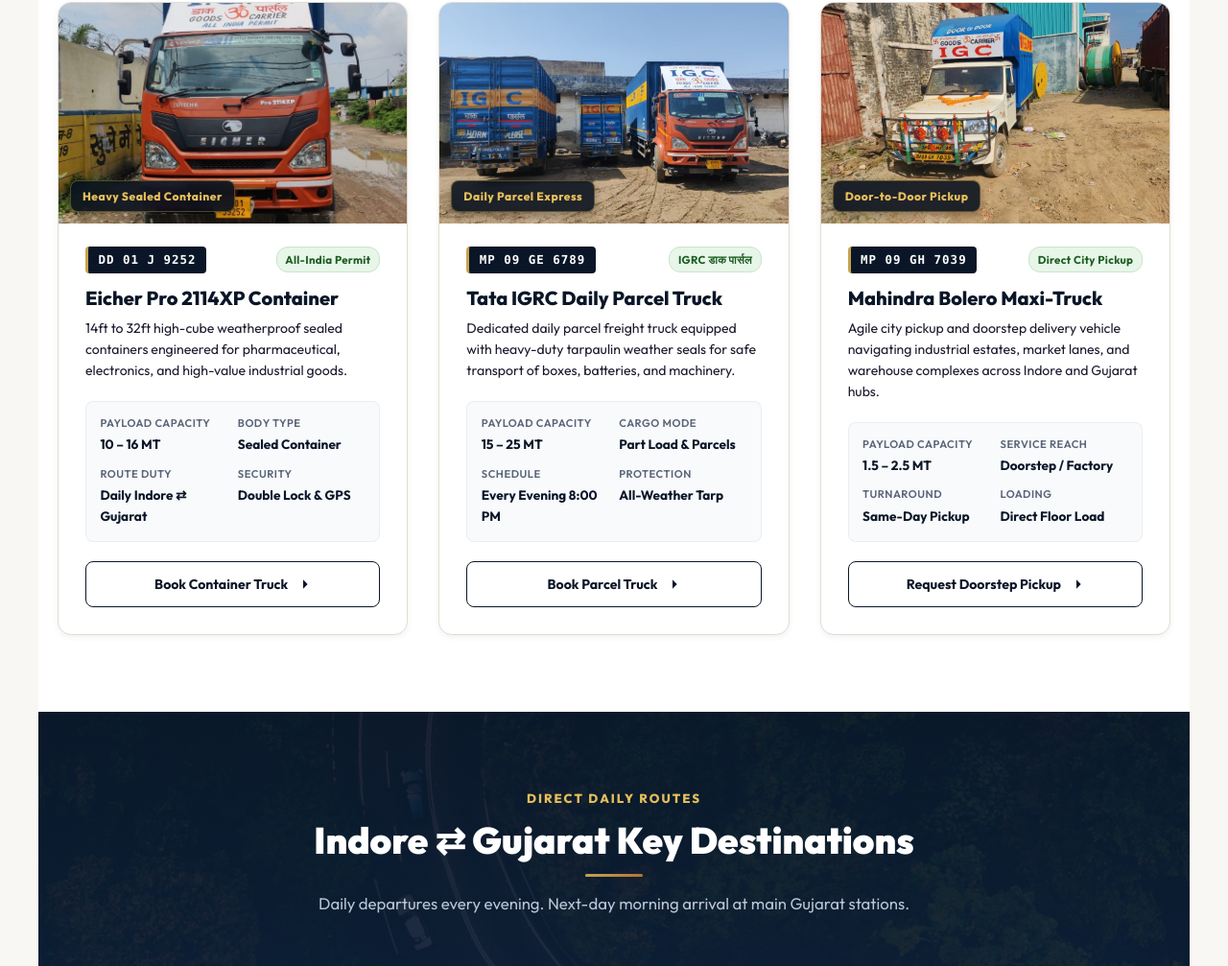
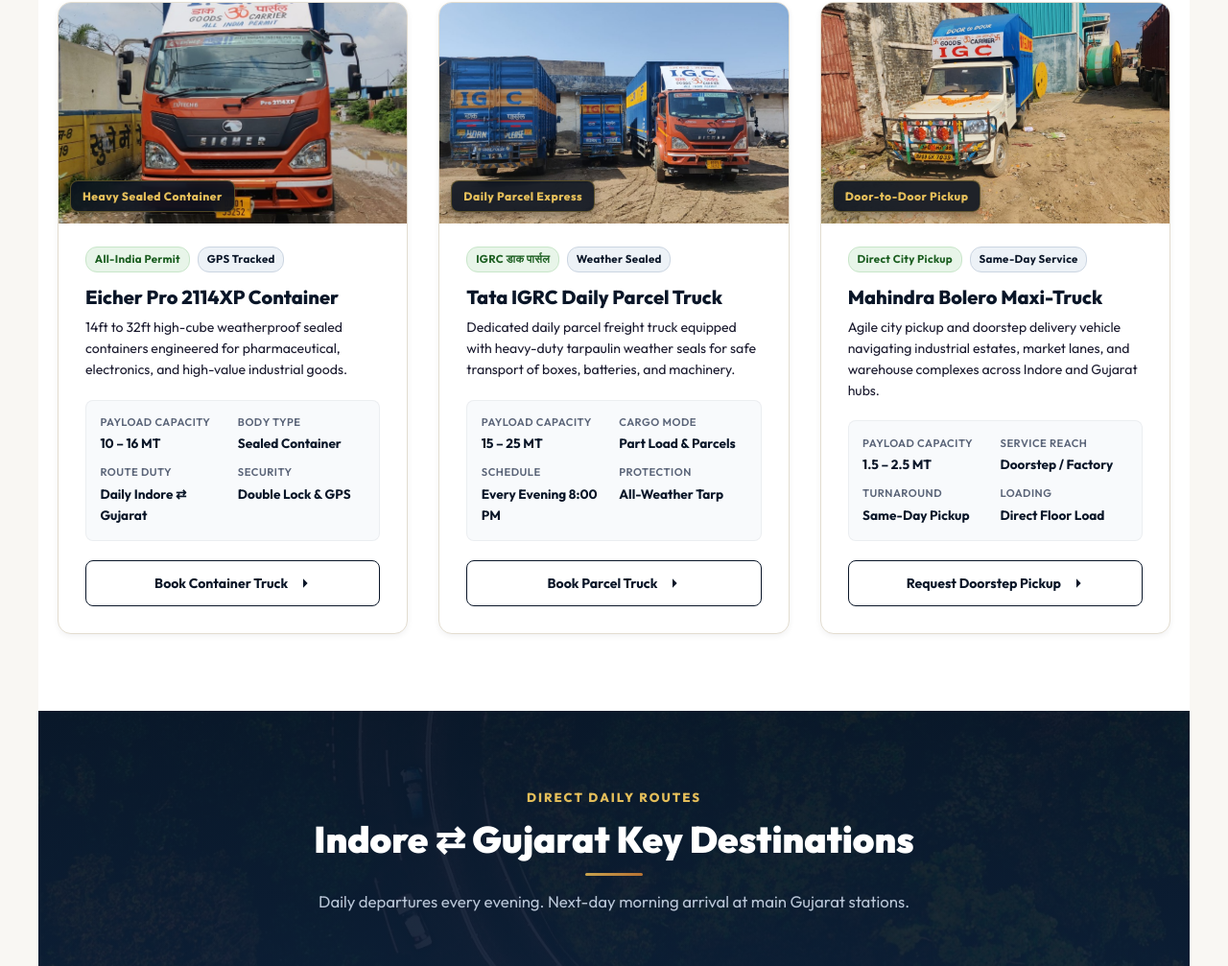
Before and after one commit to Vivek19f/igc-indore, a website built with Vite: page index.html in a window 1280 px wide. Shown: the part 2351-3358 px from the top of the page at 96% size. Built offline with nearby package versions, Linux system fonts and the light colour scheme; files whose address does not match are found by name.

Commit message:
fix: remove vehicle registration numbers from fleet cards and alt tags

```diff
--- a/assets/css/style.css
+++ b/assets/css/style.css
@@ -1280,9 +1280,9 @@
 .fleet-reg-row {
   display: flex;
   align-items: center;
-  justify-content: space-between;
   gap: 0.5rem;
   margin-bottom: 0.85rem;
+  flex-wrap: wrap;
 }
 
 .fleet-reg-badge {
--- a/index.html
+++ b/index.html
@@ -528,7 +528,7 @@
         <!-- S3: Door-to-Door -->
         <div class="service-card anim-fade-up">
           <div class="service-card-img-wrap">
-            <img src="assets/images/real-fleet/fleet-bolero-door.jpg" alt="Mahindra Bolero Door-to-Door Delivery Vehicle (MP 09 GH 7039)" class="service-card-img" width="400" height="240" loading="lazy" decoding="async">
+            <img src="assets/images/real-fleet/fleet-bolero-door.jpg" alt="Mahindra Bolero Door-to-Door Delivery Vehicle" class="service-card-img" width="400" height="240" loading="lazy" decoding="async">
           </div>
           <div class="service-card-body">
             <div class="service-icon-box">
@@ -586,8 +586,8 @@
           </div>
           <div class="fleet-card-body">
             <div class="fleet-reg-row">
-              <span class="fleet-reg-badge">DD 01 J 9252</span>
               <span class="fleet-permit-chip">All-India Permit</span>
+              <span class="fleet-permit-chip" style="color:var(--primary-navy);background:#edf2f7;border-color:#cbd5e1">GPS Tracked</span>
             </div>
             <h3 class="fleet-vehicle-name">Eicher Pro 2114XP Container</h3>
             <p class="fleet-desc">14ft to 32ft high-cube weatherproof sealed containers engineered for pharmaceutical, electronics, and high-value industrial goods.</p>
@@ -619,13 +619,13 @@
         <!-- Fleet Card 2: Tata IGRC Express Truck -->
         <div class="fleet-card anim-fade-up">
           <div class="fleet-card-media">
-            <img src="assets/images/real-fleet/fleet-tata-blue.jpg" alt="Tata IGRC Daily Parcel Truck — MP 09 GE 6789" class="fleet-card-img" width="600" height="400" loading="lazy" decoding="async">
+            <img src="assets/images/real-fleet/fleet-tata-blue.jpg" alt="Tata IGRC Daily Parcel Truck" class="fleet-card-img" width="600" height="400" loading="lazy" decoding="async">
             <span class="fleet-type-badge">Daily Parcel Express</span>
           </div>
           <div class="fleet-card-body">
             <div class="fleet-reg-row">
-              <span class="fleet-reg-badge">MP 09 GE 6789</span>
               <span class="fleet-permit-chip">IGRC डाक पार्सल</span>
+              <span class="fleet-permit-chip" style="color:var(--primary-navy);background:#edf2f7;border-color:#cbd5e1">Weather Sealed</span>
             </div>
             <h3 class="fleet-vehicle-name">Tata IGRC Daily Parcel Truck</h3>
             <p class="fleet-desc">Dedicated daily parcel freight truck equipped with heavy-duty tarpaulin weather seals for safe transport of boxes, batteries, and machinery.</p>
@@ -657,13 +657,13 @@
         <!-- Fleet Card 3: Bolero Pickup -->
         <div class="fleet-card anim-fade-up">
           <div class="fleet-card-media">
-            <img src="assets/images/real-fleet/fleet-bolero-door.jpg" alt="Mahindra Bolero Pickup Door-to-Door Delivery — MP 09 GH 7039" class="fleet-card-img" width="600" height="400" loading="lazy" decoding="async">
+            <img src="assets/images/real-fleet/fleet-bolero-door.jpg" alt="Mahindra Bolero Pickup Door-to-Door Delivery" class="fleet-card-img" width="600" height="400" loading="lazy" decoding="async">
             <span class="fleet-type-badge">Door-to-Door Pickup</span>
           </div>
           <div class="fleet-card-body">
             <div class="fleet-reg-row">
-              <span class="fleet-reg-badge">MP 09 GH 7039</span>
               <span class="fleet-permit-chip">Direct City Pickup</span>
+              <span class="fleet-permit-chip" style="color:var(--primary-navy);background:#edf2f7;border-color:#cbd5e1">Same-Day Service</span>
             </div>
             <h3 class="fleet-vehicle-name">Mahindra Bolero Maxi-Truck</h3>
             <p class="fleet-desc">Agile city pickup and doorstep delivery vehicle navigating industrial estates, market lanes, and warehouse complexes across Indore and Gujarat hubs.</p>
```
